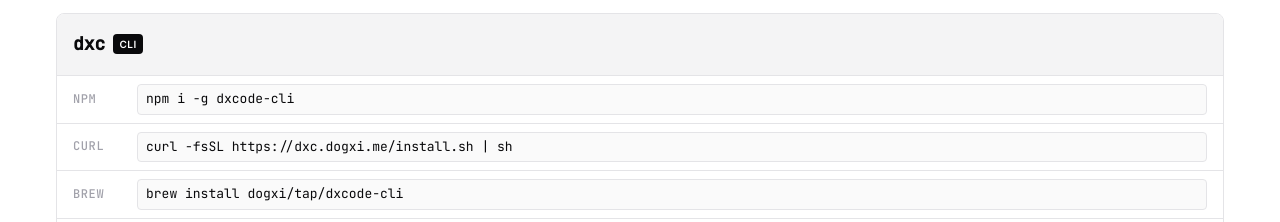
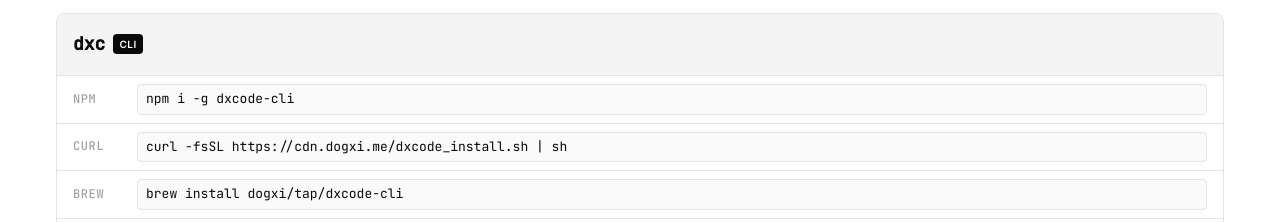
Before and after one commit to dogxii/dxcode, a SvelteKit app in the folder web/: page / in a window 1280 px wide. Shown: the part 1920-2142 px from the top of the page. Built offline with nearby package versions, Linux system fonts and the light colour scheme.

Commit message:
chore: Add CDN prefix to install URLs and Homebrew caveats

```diff
--- a/web/src/routes/+page.svelte
+++ b/web/src/routes/+page.svelte
@@ -532,7 +532,7 @@
           <div class="install-method">
             <span class="install-label">curl</span>
             <code class="install-cmd"
-              >curl -fsSL https://dxc.dogxi.me/install.sh | sh</code
+              >curl -fsSL https://cdn.dogxi.me/dxcode_install.sh | sh</code
             >
           </div>
           <div class="install-method">
```
Also changed, not shown: web/vercel.json (deleted), 2 other files (tests, documents, lock files or other folders).
